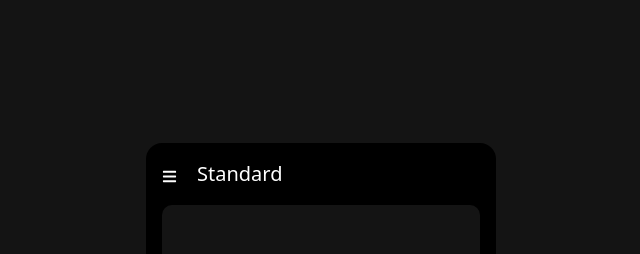
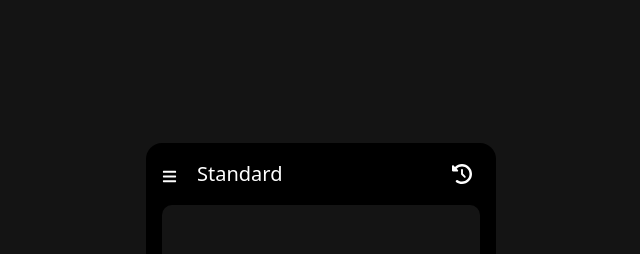
Before and after one commit to sadaru-hansaka/Calculator-React-JS, a React (Vite) app in the folder calculator-react/: page / in a window 1280 px wide. Shown: the top 254 px of the page, without its empty margins (319-959 px from the left). Built offline with nearby package versions, Linux system fonts and the light colour scheme.

Commit message:
Added icon to check history of calculations

```diff
--- a/calculator-react/package.json
+++ b/calculator-react/package.json
@@ -10,6 +10,9 @@
     "preview": "vite preview"
   },
   "dependencies": {
+    "@fortawesome/fontawesome-svg-core": "^6.6.0",
+    "@fortawesome/free-solid-svg-icons": "^6.6.0",
+    "@fortawesome/react-fontawesome": "^0.2.2",
     "mathjs": "^13.1.1",
     "react": "^18.3.1",
     "react-dom": "^18.3.1"
--- a/calculator-react/src/components/Calculator.jsx
+++ b/calculator-react/src/components/Calculator.jsx
@@ -4,12 +4,18 @@
 import {FaBars} from "react-icons/fa";  //import menu bar icon
 import { FaExchangeAlt } from "react-icons/fa";
 
+import { FontAwesomeIcon } from '@fortawesome/react-fontawesome';
+import { faClockRotateLeft } from '@fortawesome/free-solid-svg-icons'; // Import from FontAwesome
+
+
+// three modes include inside the calculator
 const Modes = {
     Standard : "Standard",
     Programming : "Programming",
     Scientefic : "Scientefic",
 }
 
+// check the operator(+,-,*,/) and calculate the value
 const programmingCal = (value1 , Op, value2) => {
     let proResult;
 
@@ -30,11 +36,14 @@
             setShowResult("Error");
             break;
     }
+    // return the value
     return proResult;
 
 }
 
 const Calculator = () =>{
+
+    // keys for standard calculator
     const standardkeys = [
         "AC","DEL","%","/",
         "7","8","9","*",
@@ -43,6 +52,7 @@
         <FaExchangeAlt/> , "0",".","=",
     ];
 
+    // keys for scientefic calculator
     const datesss = [
         "AC", "DEL", "sin", "cos", "tan", "^", "√", "/",
         "7", "8", "9", "*",
@@ -51,6 +61,7 @@
         <FaExchangeAlt/>,".", "0", "=",
     ]
 
+    // keys for programminf cal
     const programmerKeys = [
         "AC", "DEL", "A", "B",
         "C", "D", "E", "F",
@@ -61,17 +72,17 @@
       ];
 
     const handleClick = (label) =>{
-
+        // when click "AC" key
         if(label === "AC"){
             setDisplay("");   //set display blanck when click AC
             setShowResult("");
             setConvertedValues({ hex: "0", dec: "0", oct: "0", bin: "0" });
-        }else if (label === "DEL"){
+        }else if (label === "DEL"){   //delete key
             setDisplay(display.slice(0, -1));  //delete items one by one from the right side corner when click DEL
         }else if(label === "="){
             // Calculate hex, decimal, octal, binary values
             try {
-                if (mode === Modes.Programming) {
+                if (mode === Modes.Programming) {                   //check the calculator mode
                     if(inputFormat === 'hex'){
                         const operatorPatterns = /([+\-*/])/;
                         const operands = display.split(operatorPatterns).map(op => op.trim());
@@ -85,6 +96,7 @@
                             // Check if both conversions were successful
                             if (!isNaN(hex1) && !isNaN(hex2)) {
 
+                                // call the function
                                 const hexResult = programmingCal(hex1 , Op, hex2)
 
                                 setShowResult(hexResult.toString(16).toUpperCase());  // Display the result in hex
@@ -164,6 +176,7 @@
                             }
                         }
                     }
+                    // decimal calculations
                     else{
                         const result = evaluate(display);
                         setShowResult(result);
@@ -324,11 +337,17 @@
             {/* menu bar icon */}
             <FaBars onClick={toggleMenu} className="mr-5 mt-1 cursor-pointer"/>
             <p className="m-0 text-[20px]">{mode}</p> {/* Display the current mode */}
+
+            {/* history icon */}
+            <div className="ml-auto flex items-end text-[20px] mr-2 cursor-pointer">
+                <FontAwesomeIcon icon={faClockRotateLeft} style={{color: "#ffff"}} />
+            </div>
         </div>
 
 
             {menuOpen && (
                 <div className="absolute items-start bg-[#222] p-6 w-[316px] rounded-2xl m-0">
+                {/* display all the modes as a list */}
                 <ul className="flex flex-col gap-2">
                  <li onClick={toggleMenu} className="text-red-600 cursor-pointer flex justify-end p-0 m-0">x</li>
                   <li className="cursor-pointer hover:text-blue-400" onClick={() => changeMode(Modes.Standard)}>Standard</li>
@@ -340,6 +359,7 @@
 
             {/* Answer and Calculation section */}
             <div className="overflow-x-auto bg-[#141414] min-h-[100px] flex items-end justify-end flex-col p-4 rounded-[10px]">
+                {/* display typing values */}
                 <div className="text-[25px]">{display}</div>
                 <div className={showResult ? resultClass : operationClass} >{showResult}</div>
 
```
Also changed, not shown: 1 other file (tests, documents, lock files or other folders).
